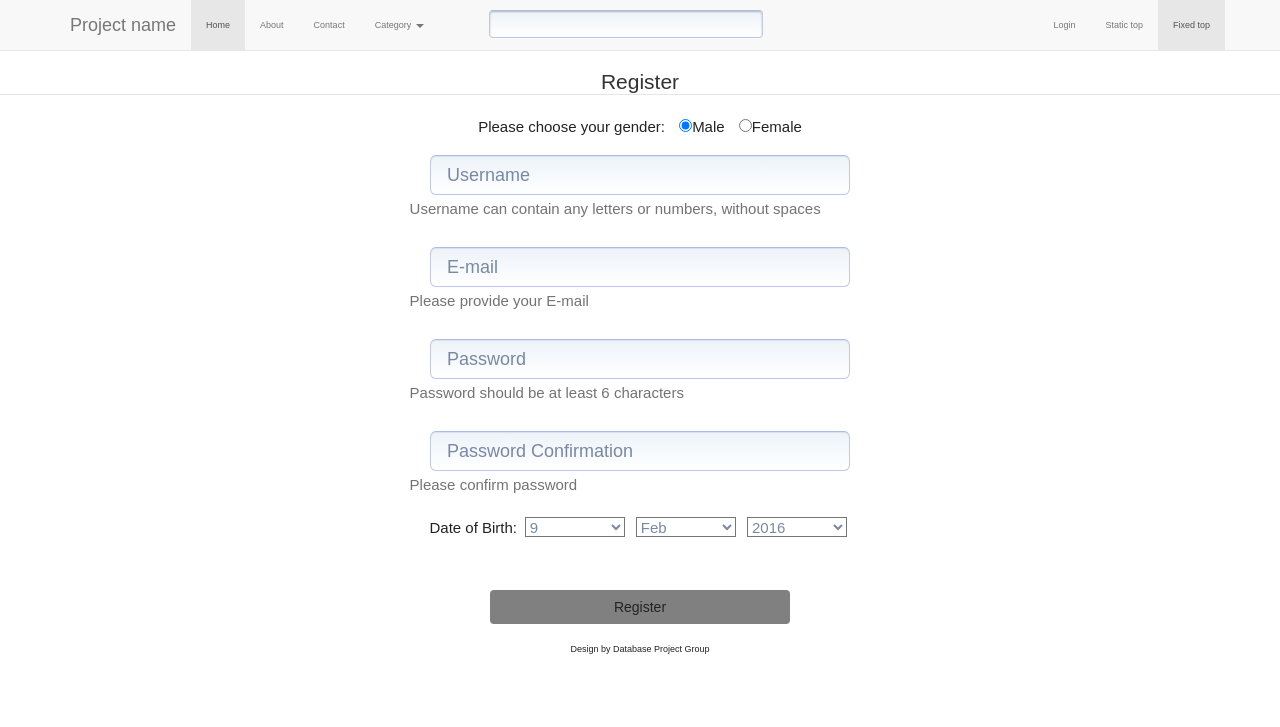
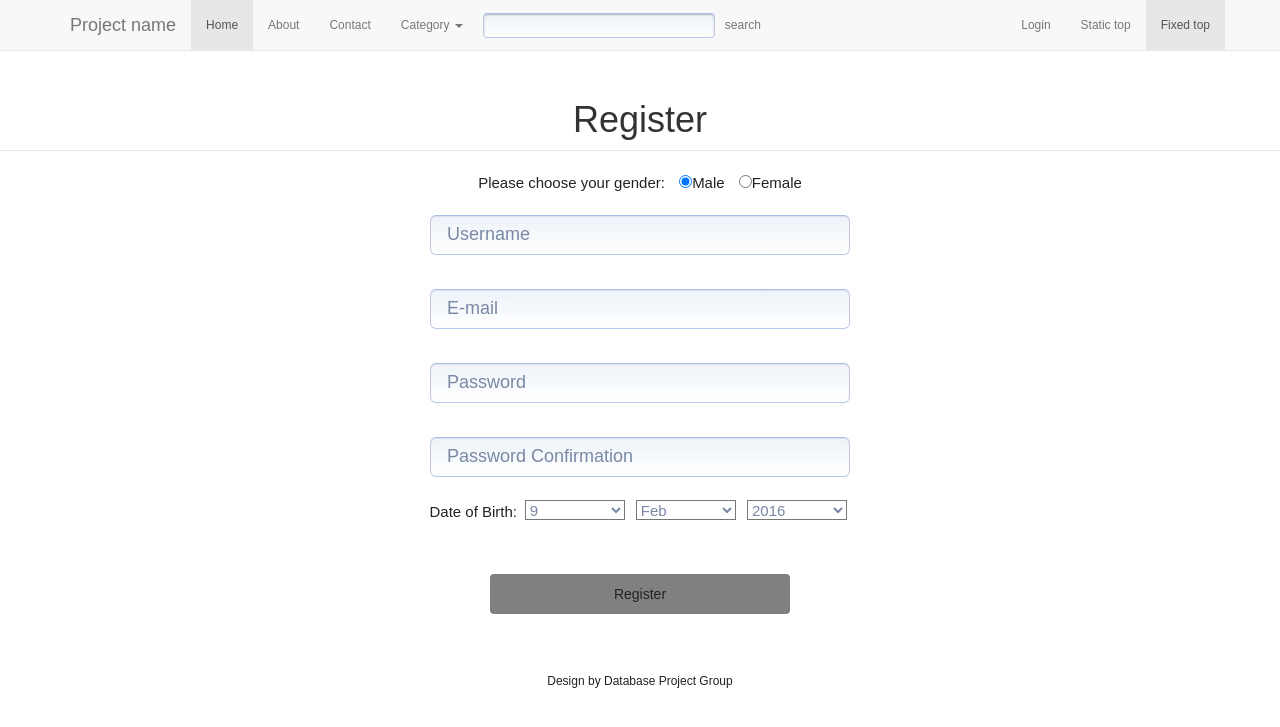
Before and after one commit to zbyclar/Online-Auction-System, a PHP site: page /signup.html in a window 1280 px wide. Shown: the top 727 px of the page. Run offline with PHP 8.4, Linux system fonts and the light colour scheme; some libraries are stand-ins or nearby versions.

Commit message:
some css changes

```diff
--- a/css/index.css
+++ b/css/index.css
@@ -1,4 +1,4 @@
-body {font: normal 0.9em Arial;color:#222;}
+body {font: normal 1.2em Arial;color:#222;}
 header {display:block; font-size:1.2em;margin-bottom:100px;}
 header a, header span {
     display: inline-block;
@@ -101,3 +101,56 @@ header a, header span {
 
 header span {background:white;}
 a {color:#1155cc }
+
+.searchbox {
+       margin-left:5px;
+       margin-top:13px;
+       width: 100%;
+       height:25px;
+       font-family: 'Helvetica Neue', Helvetica, Verdana, sans-serif;
+       color: #7988a3;
+       font-size: 1.4em;
+       text-shadow: 1px 1px 0 rgba(255, 255, 255, 0.8);
+       background-color: #fff;
+       background-image: -webkit-gradient(linear, left top, left bottom, from(#edf3f9), to(#fff));
+       background-image: -webkit-linear-gradient(top, #edf3f9, #fff);
+       background-image: -moz-linear-gradient(top, #edf3f9, #fff);
+       background-image: -ms-linear-gradient(top, #edf3f9, #fff);
+       background-image: -o-linear-gradient(top, #edf3f9, #fff);
+       background-image: linear-gradient(top, #edf3f9, #fff);
+       border: 1px solid;
+       border-color: #abbce8 #c3cae0 #b9c8ef;
+       -webkit-border-radius: 4px;
+       -moz-border-radius: 4px;
+       border-radius: 4px;
+       -webkit-box-shadow: inset 0 1px 2px rgba(0, 0, 0, 0.25), 0 1px rgba(255, 255, 255, 0.4);
+       -moz-box-shadow: inset 0 1px 2px rgba(0, 0, 0, 0.25), 0 1px rgba(255, 255, 255, 0.4);
+       box-shadow: inset 0 1px 2px rgba(0, 0, 0, 0.25), 0 1px rgba(255, 255, 255, 0.4);
+       -webkit-transition: all 0.25s linear;
+       -moz-transition: all 0.25s linear;
+       transition: all 0.25s linear;
+
+}
+
+
+.dropdown-menu a{
+font: normal 0.9em Arial!important;
+color:#222!important;
+padding:3px 14px!important;
+
+}
+
+.dropdown-header {
+    padding:3px 14px!important;
+}
+
+#closebtn {
+    background-color:#eeeff1;
+    color:#4c4f61;
+    border:2px;
+}
+
+.signup {
+
+    margin-top:10px;
+}
--- a/css/signup.css
+++ b/css/signup.css
@@ -54,6 +54,8 @@ option {
     font-size:15px;
 }
 .btn {
+
+    height:40px;
     width:300px;
     background-color:grey;
     margin:auto;
@@ -73,6 +75,7 @@ option {
 }
 
 .controls-button {
-    margin-bottom:20px;
+
+    margin-bottom:60px;
     text-align:center;
 }
--- a/signup.html
+++ b/signup.html
@@ -48,7 +48,8 @@
                                 <li><a href="catalogue.html">Category5</a></li>
                             </ul>
                         </li>
-                        <li><input style="margin: 10px 50px"type="text" name="search" id="search" class="txtfield" tabindex="0">
+                        <li><input type="text" name="search" id="search" class="searchbox" tabindex="0"></li>
+                        <li><a href="search">search</a></li>
                             </ul>
                     <ul class="nav navbar-nav navbar-right">
                         <li><a href="#loginmodal" class="flatbtn" id="modaltrigger">Login</a></li>
@@ -66,15 +67,17 @@
                 <label for="password">Password:</label>
                 <input type="password" name="password" id="password" class="txtfield" tabindex="2">
                 <div class="center" style="text-align:center">
-                    <input type="submit" name="loginbtn" id="loginbtn" class="flatbtn-blu hidemodal" value="Log In" tabindex="3">
-                    <input type="submit" name="signupbtn" id="signupbtn" class="flatbtn-blu hidemodal" value="Sign Up" tabindex="3" onclick="javascript:window.location.href='signup.html'">
+                    <input type="button" name="loginbtn" id="loginbtn" class="flatbtn-blu hidemodal" value="Log In" tabindex="3">
+                    <input type="button" name="closebtn" id="closebtn" class="flatbtn-blu hidemodal" value="Close" tabindex="3">
+                    <br><br>
+                    <a class="signup"href="signup.html">Sign Up For New Users</a>
                 </div>
             </form>
         </div>
         <form class="signup" action="" method="POST">
             <fieldset>
                 <div>
-                    <legend class="title">Register</legend>
+                    <legend class="title"><h1>Register</h1></legend>
                 </div>
                 <div class="control-group-check">
                     Please choose your gender:
@@ -84,32 +87,32 @@
                 <div class="control-group">
                     <br>
                     <div class="controls">
-                        <input type="text" id="username" name="username" placeholder="" class="form-control input-lg" value="Username" onfocus="if(this.value=='Username')this.value='';" onblur="if(!value) {value=defaultValue; this.type='text';}">
-                        <p class="help-block">Username can contain any letters or numbers, without spaces</p>
+                        <input type="text" id="username" name="username" placeholder="" class="form-control input-lg" value="Username" onfocus="if(this.value=='Username')this.value='';" onblur="if(!value) {value=defaultValue; this.type='text';}" data-toggle="popover"  data-content="Username can contain any letters or numbers, without spaces">
+
                     </div>
                 </div>
 
                 <div class="control-group">
                     <br>
                     <div class="controls">
-                        <input type="email" id="email" name="email" placeholder="" class="form-control input-lg" value="E-mail" onfocus="if(this.value=='E-mail')this.value='';" onblur="if(!value) {value=defaultValue; this.type='text';}">
-                            <p class="help-block">Please provide your E-mail</p>
+                        <input type="email" id="email" name="email" placeholder="" class="form-control input-lg" value="E-mail" onfocus="if(this.value=='E-mail')this.value='';" onblur="if(!value) {value=defaultValue; this.type='text';}" data-toggle="popover"  data-content="Please provide your E-mail">
+
                     </div>
                 </div>
 
                 <div class="control-group">
                     <br>
                     <div class="controls">
-                        <input type="text" id="password" name="password" placeholder="" class="form-control input-lg" name="pwd" value="Password" onfocus="if(this.value==defaultValue) {this.value='';this.type='password'}" onblur="if(!value) {value=defaultValue; this.type='text';}">
-                            <p class="help-block">Password should be at least 6 characters</p>
+                        <input type="text" id="password" name="password" placeholder="" class="form-control input-lg" name="pwd" value="Password" onfocus="if(this.value==defaultValue) {this.value='';this.type='password'}" onblur="if(!value) {value=defaultValue; this.type='text';}" data-toggle="popover"  data-content="Password should be at least 6 characters">
+
                     </div>
                 </div>
 
                 <div class="control-group">
                     <br>
                     <div class="controls">
-                        <input type="text" id="password_confirm" name="password_confirm" placeholder="" class="form-control input-lg" value="Password Confirmation" onfocus="if(this.value==defaultValue) {this.value='';this.type='password'}" onblur="if(!value) {value=defaultValue; this.type='text';}">
-                            <p class="help-block">Please confirm password</p>
+                        <input type="text" id="password_confirm" name="password_confirm" placeholder="" class="form-control input-lg" value="Password Confirmation" onfocus="if(this.value==defaultValue) {this.value='';this.type='password'}" onblur="if(!value) {value=defaultValue; this.type='text';}" data-toggle="popover"  data-content="Please confirm password">
+
                     </div>
                 </div>
                 <div class="control-group-option">
@@ -145,6 +148,22 @@
         <script>window.jQuery || document.write('<script src="../../assets/js/vendor/jquery.min.js"><\/script>')</script>
         <script src="js/bootstrap.min.js"></script>
         <script src="js/jquery.leanModal.min.js"></script>
+        <script>
+$(function() {
+  // 初始化 popover，触发方式为手动触发
+  $("[data-toggle='popover']").popover({
+
+  })
+  .on('focus', function() {
+    // 获得焦点时隐藏
+    $(this).popover('show');
+  })
+  .on('blur', function() {
+    // 失去焦点时显示
+    $(this).popover('hide');
+  });
+});
+</script>
         <script>
             $(function(){
               $('#loginform').submit(function(e){
```
Also changed, not shown: catalogue.html (+5 -2 lines), css/catalogue.css (+11 -5 lines), index.html (+8 -4 lines), itemview.html (+5 -3 lines).
